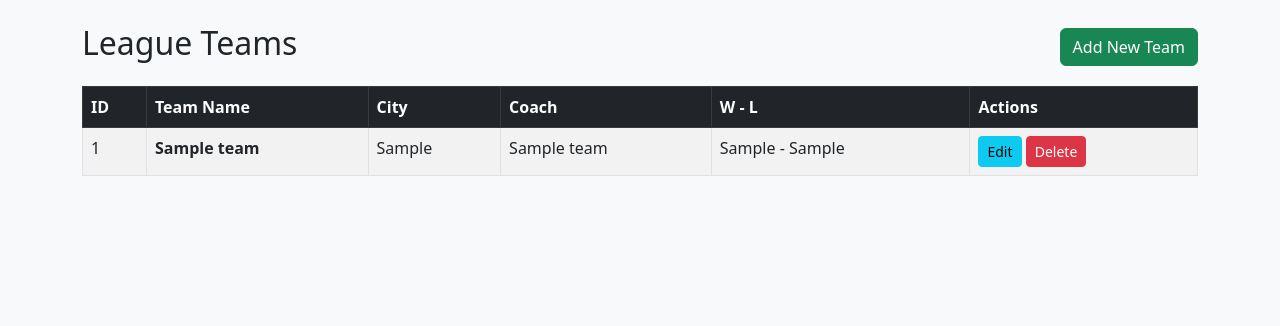
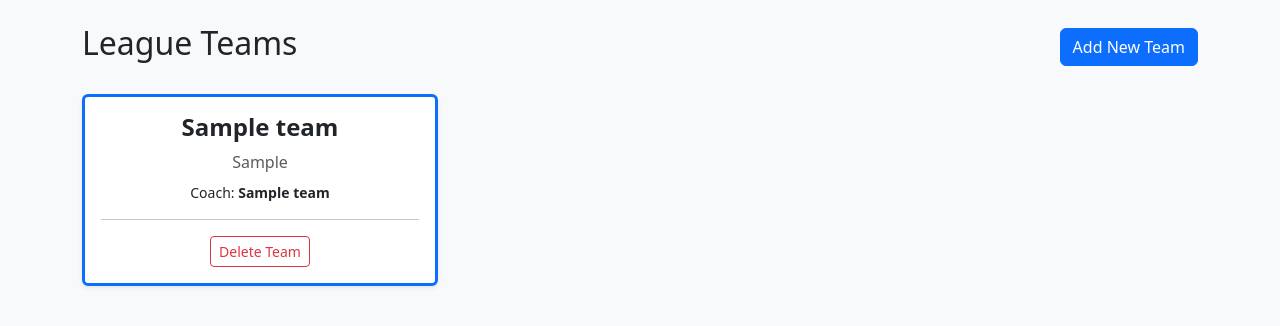
Before and after one commit to jbbongalos/3x3_CourtMaster, a Flask app: page /teams in a window 1280 px wide. Shown: the part 56-382 px from the top of the page. Run offline with Flask 3, Linux system fonts and the light colour scheme; tables that the repository leaves empty or names only in its code hold one stand-in row (values such as "Sample post").

Commit message:
Update teams.html

```diff
--- a/src/templates/teams.html
+++ b/src/templates/teams.html
@@ -1,51 +1,42 @@
 {% extends "layout.html" %}
 {% block content %}
-<div class="d-flex justify-content-between align-items-center mb-3">
-    <h2>League Teams</h2>
-    <button class="btn btn-success" data-bs-toggle="modal" data-bs-target="#addTeamModal">Add New Team</button>
+<div class="d-flex justify-content-between align-items-center mb-4">
+    <h2><i class="bi bi-shield-shaded"></i> League Teams</h2>
+    <button class="btn btn-primary" data-bs-toggle="modal" data-bs-target="#addTeamModal">Add New Team</button>
 </div>
 
-<div class="table-responsive">
-    <table class="table table-bordered table-striped bg-white">
-        <thead class="table-dark">
-            <tr>
-                <th>ID</th>
-                <th>Team Name</th>
-                <th>City</th>
-                <th>Coach</th>
-                <th>W - L</th>
-                <th>Actions</th>
-            </tr>
-        </thead>
-        <tbody>
-            {% for team in teams %}
-            <tr>
-                <td>{{ team.team_id }}</td>
-                <td><strong>{{ team.team_name }}</strong></td>
-                <td>{{ team.city }}</td>
-                <td>{{ team.coach_name }}</td>
-                <td>{{ team.wins }} - {{ team.losses }}</td>
-                <td>
-                    <a href="/edit_team/{{ team.team_id }}" class="btn btn-sm btn-info">Edit</a>
-                    <form action="/delete_team/{{ team.team_id }}" method="POST" style="display:inline;">
-                        <button class="btn btn-sm btn-danger" onclick="return confirm('Deleting a team may affect player records. Continue?')">Delete</button>
-                    </form>
-                </td>
-            </tr>
-            {% endfor %}
-        </tbody>
-    </table>
+<div class="row">
+    {% for team in teams %}
+    <div class="col-md-4 mb-3">
+        <div class="card shadow-sm border-bottom border-primary border-3">
+            <div class="card-body text-center">
+                <div class="h4 fw-bold">{{ team.team_name }}</div>
+                <div class="text-muted mb-2"><i class="bi bi-geo-alt"></i> {{ team.city }}</div>
+                <div class="small">Coach: <strong>{{ team.coach_name }}</strong></div>
+                <hr>
+                <a href="{{ url_for('delete_team', id=team.team_id) }}"
+                   class="btn btn-sm btn-outline-danger"
+                   onclick="return confirm('Are you sure? Players in this team must be removed first.')">
+                    <i class="bi bi-trash"></i> Delete Team
+                </a>
+            </div>
+        </div>
+    </div>
+    {% else %}
+    <div class="col-12 text-center py-5">
+        <p class="text-muted">No teams registered yet.</p>
+    </div>
+    {% endfor %}
 </div>
 
-<!-- Modal for Adding Team -->
 <div class="modal fade" id="addTeamModal" tabindex="-1">
     <div class="modal-dialog">
-        <form action="/add_team" method="POST" class="modal-content">
-            <div class="modal-header"><h5>Add New Team</h5></div>
+        <form action="{{ url_for('add_team') }}" method="POST" class="modal-content">
+            <div class="modal-header bg-primary text-white"><h5>Register New Team</h5></div>
             <div class="modal-body">
-                <input type="text" name="team_name" class="form-control mb-3" placeholder="Team Name" required>
-                <input type="text" name="city" class="form-control mb-3" placeholder="City">
-                <input type="text" name="coach_name" class="form-control mb-3" placeholder="Coach Name">
+                <div class="mb-3"><label>Team Name</label><input type="text" name="team_name" class="form-control" required></div>
+                <div class="mb-3"><label>City</label><input type="text" name="city" class="form-control" required></div>
+                <div class="mb-3"><label>Coach Name</label><input type="text" name="coach_name" class="form-control" required></div>
             </div>
             <div class="modal-footer">
                 <button type="submit" class="btn btn-primary">Save Team</button>
```
